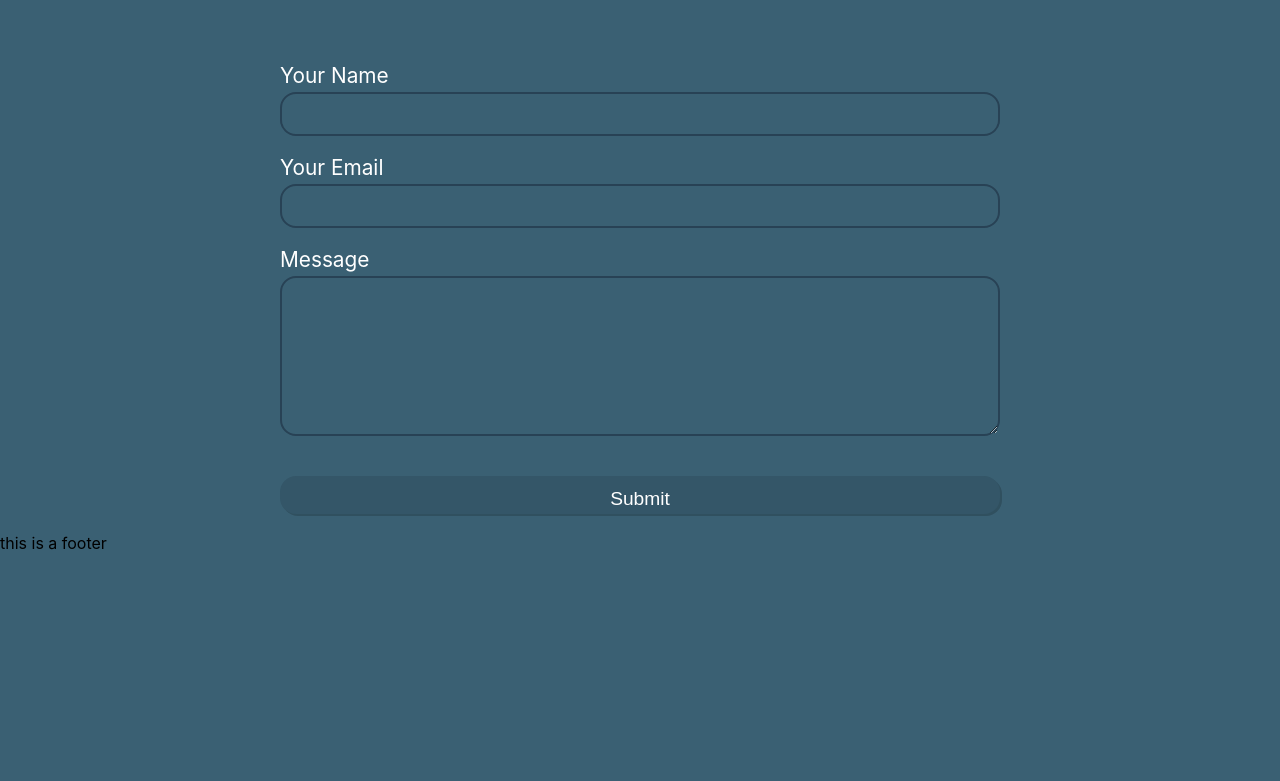
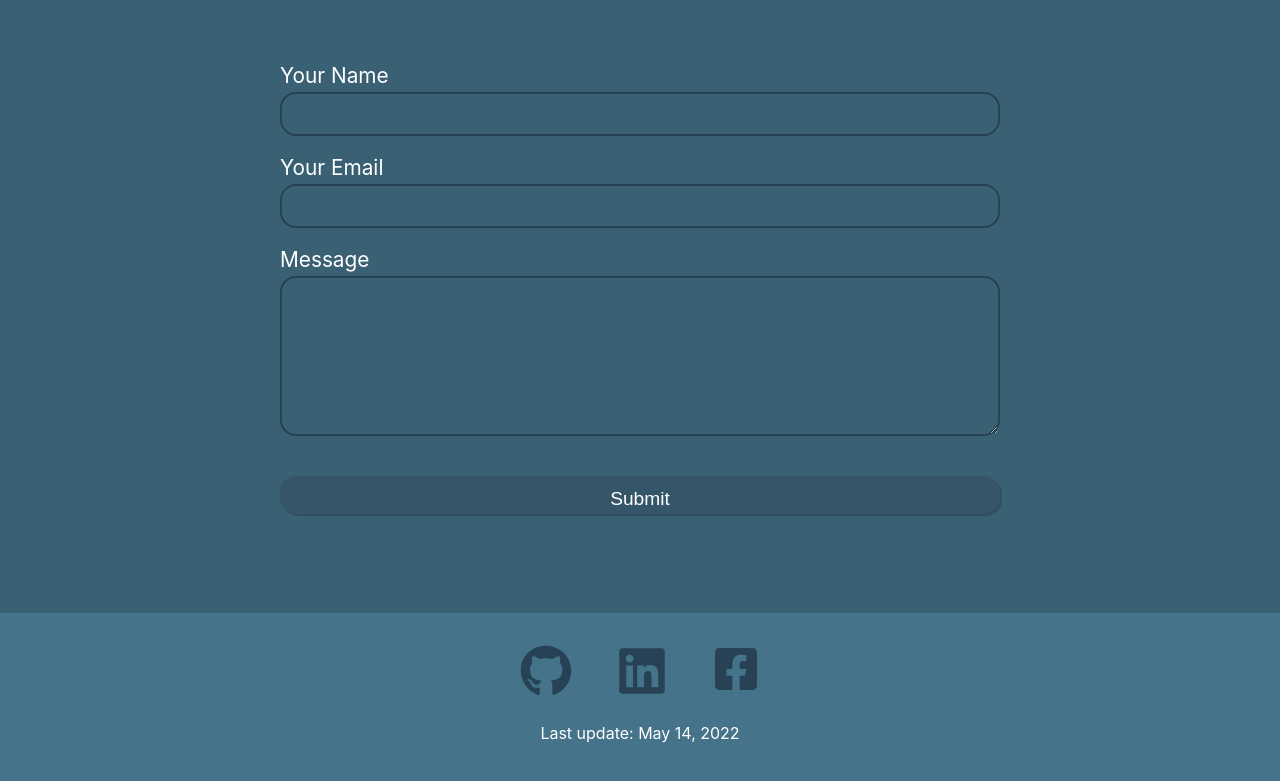
Before and after one commit to AngheloAmir/amir-portfolio-app, a React (Create React App) app: page /#/ in a window 1280 px wide. Shown: the part 3941-4722 px from the top of the page. Before the commit the page ends 4494 px from the top, so only its background shows below. Built offline with nearby package versions, Linux system fonts and the light colour scheme.

Commit message:
1.12 footer added

```diff
--- a/src/AppComponents/HomeScene.tsx
+++ b/src/AppComponents/HomeScene.tsx
@@ -69,6 +69,11 @@ export default function HomeScene() {
                     callback: (formData) => alert( JSON.stringify(formData))
                 }}
 
+                //Footers
+                footer={{
+                    ...porfolioinfo.footer
+                }}
+
             />
             <NavigationBar />
         </React.Fragment>
--- a/src/LayoutViews/HomeLayout.tsx
+++ b/src/LayoutViews/HomeLayout.tsx
@@ -21,7 +21,8 @@ import {
     HighFive,
     //LinedStyled,
     //ModalBox
-    Form
+    Form,
+    SocialLinks
 } from '../UIElements';
 
 export default function HomeLayout( props :HomeLayoutInterface.propsReceive ) {
@@ -93,7 +94,14 @@ export default function HomeLayout( props :HomeLayoutInterface.propsReceive ) {
         </section>
 
         <footer>
-            this is a footer
+            <div className='content'>
+                <div className='links'>
+                    <SocialLinks
+                        {...props.footer.links}
+                    />
+                </div>
+                <p>{props.footer.text}</p>
+            </div>
         </footer>
 
     </div>
--- a/src/LayoutViews/layout/home.scss
+++ b/src/LayoutViews/layout/home.scss
@@ -142,6 +142,33 @@ $borderdesign-radius-mobile:  128px;
             }
         }
     }
+
+    footer {
+        background-color: #44738a;
+        margin-top: 5rem;
+        padding: 2rem;
+
+        .content {
+            width: 90%;
+            max-width: 600px;
+            margin: auto;
+            text-align: center;
+
+            p {
+                font-size: 1rem !important;
+                margin-top: 1rem;
+            }
+
+            .links {
+                width: 70%;
+                margin: auto;
+
+                @include desktopscreen {
+                    width: 40%;
+                }
+            }
+        }
+    }
 }
 
 /*
--- /dev/null
+++ b/src/UIElements/SocialLinks/SocialLinks.scss
@@ -0,0 +1,12 @@
+#SocialLinks {
+    display: flex;
+    justify-content: space-between;
+
+    a {
+        color: #284255;
+    }
+
+    a:hover {
+        color: orange;
+    }
+}
--- /dev/null
+++ b/src/UIElements/SocialLinks/SocialLinks.tsx
@@ -0,0 +1,41 @@
+import './SocialLinks.scss';
+import { SocialLinksInterface } from '..';
+
+import { FaFacebookSquare, FaTwitterSquare, FaGithub, FaLinkedin} from 'react-icons/fa'
+
+export function SocialLinks(props :SocialLinksInterface) {
+    const size = 52;
+
+    return (
+        <div id='SocialLinks'>
+            { props.github &&
+                <a href={props.github}>
+                    <FaGithub
+                        size={size}
+                    />
+                </a>
+            }
+            { props.linkedin &&
+                <a href={props.linkedin}>
+                    <FaLinkedin
+                        size={size}
+                    />
+                </a>
+            }
+            { props.facebook &&
+                <a href={props.facebook}>
+                    <FaFacebookSquare
+                        size={48}
+                    />
+                </a>
+            }
+            { props.twitter &&
+                <a href={props.twitter}>
+                    <FaTwitterSquare
+                        size={size}
+                    />
+                </a>
+            }
+        </div>
+    )
+}
--- /dev/null
+++ b/src/UIElements/_lib/SocialLinks.ts
@@ -0,0 +1,6 @@
+export interface SocialLinksInterface {
+    facebook?   :string;
+    linkedin?   :string;
+    twitter?    :string;
+    github?     :string;
+}
--- a/src/UIElements/index.ts
+++ b/src/UIElements/index.ts
@@ -8,6 +8,7 @@ export type { GIAInterface } from './_lib/GridImageAccordion';
 export type { CarouselInterface } from './_lib/Carousel';
 export type { HighFiveInterface } from './_lib/HighFive';
 export type { FormInterface } from './_lib/Form';
+export type { SocialLinksInterface } from './_lib/SocialLinks';
 
 export { Navbar } from './Navbar/Navbar';
 export { SlidingMenu } from './SlidingMenu/SlidingMenu';
@@ -21,3 +22,4 @@ export { GridImageAccordion } from './GridImageAccordion/GridImageAccordion';
 export { Carousel } from './Carousel/Carousel';
 export { HighFive } from './HighFive/HighFive';
 export { Form } from './Form/Form';
+export { SocialLinks } from './SocialLinks/SocialLinks';
--- a/src/_database/portfolio.json
+++ b/src/_database/portfolio.json
@@ -96,11 +96,11 @@
     },
 
     "footer": {
-        "copyright": "asdasdasdasdasdasds",
-        "social": {
-            "facebook": "asdasdasda",
-            "linkedin": "asdsadasdasd",
-            "github": "asdasdasdasd"
+        "text": "Last update: May 14, 2022",
+        "links": {
+            "facebook": "https://www.facebook.com/anghelo.amir",
+            "linkedin": "https://www.linkedin.com/in/anghelo-amir-771401236/",
+            "github": "https://github.com/AngheloAmir"
         }
     }
 
```
Also changed, not shown: src/LayoutViews/_lib/HomeLayoutInterface.tsx (+11 -1 lines).
